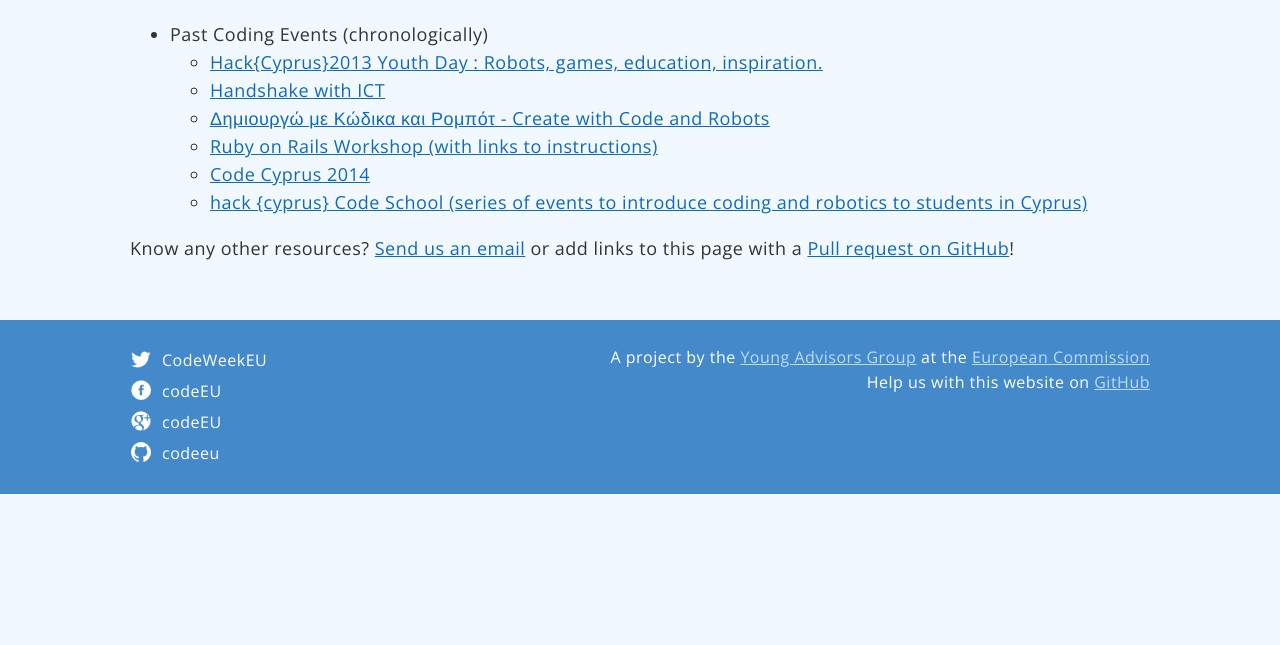
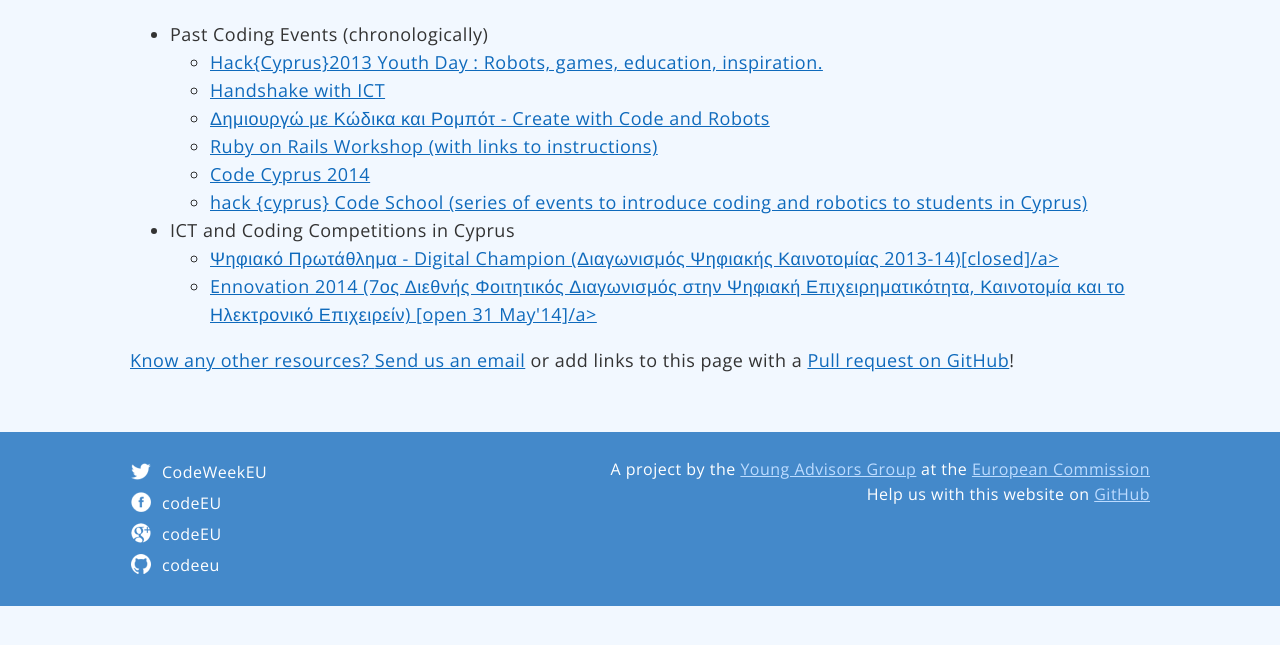
Before and after one commit to codeeu/codeeu.github.io, a Jekyll site: the page built from resources/cyprus/index.html, in a window 1280 px wide, cut to the strip 167-812 px from the top of the page. Built offline with Jekyll 4.4.1, drawn with Linux system fonts in a browser that asks for light colours; nearby versions of some CDN libraries; Markdown is read by kramdown in place of the engine named in the settings.

Commit message:
Competitions added in Resources

```diff
--- a/resources/cyprus/index.html
+++ b/resources/cyprus/index.html
@@ -3,7 +3,7 @@
 title: Cyprus
 ---
 
-  <ul>
+<ul>
   <li>Past Coding Events (chronologically)
     <ul>
       <li><a href="http://2013.hackcyprus.com/youth-day/">Hack{Cyprus}2013 Youth Day : Robots, games, education, inspiration.</a></li>
@@ -12,9 +12,14 @@
    	  <li><a href="https://www.facebook.com/events/1468512983362528/">Ruby on Rails Workshop (with links to instructions)</a></li>
    	  <li><a href="http://2014.codecyprus.org/wrapup.htm">Code Cyprus 2014</a></li>
    	  <li><a href="http://www.elenag.me/2014/05/hack-cyprus-code-school-next-step.html">hack {cyprus} Code School (series of events to introduce coding and robotics to students in Cyprus)</a></li>
-
     </ul>
   </li>
-  </ul>
+  <li>ICT and Coding Competitions in Cyprus
+    <ul>
+   	  <li><a href="http://web.cut.ac.cy/digitalchampion/">Ψηφιακό Πρωτάθλημα - Digital Champion (Διαγωνισμός Ψηφιακής Καινοτομίας 2013-14)[closed]/a></li>
+   	  <li><a href="http://www.ennovation.gr/">Ennovation 2014 (7ος Διεθνής Φοιτητικός Διαγωνισμός στην Ψηφιακή Επιχειρηματικότητα, Καινοτομία και το Ηλεκτρονικό Επιχειρείν) [open 31 May'14]/a></li>
+    </ul>
+  </li>
+</ul>
 
   <p>Know any other resources? <a href="mailto:{{site.contact.email}}">Send us an email</a> or add links to this page with a <a href="https://github.com/codeeu/codeeu.github.io">Pull request on GitHub</a>!</p>
```
